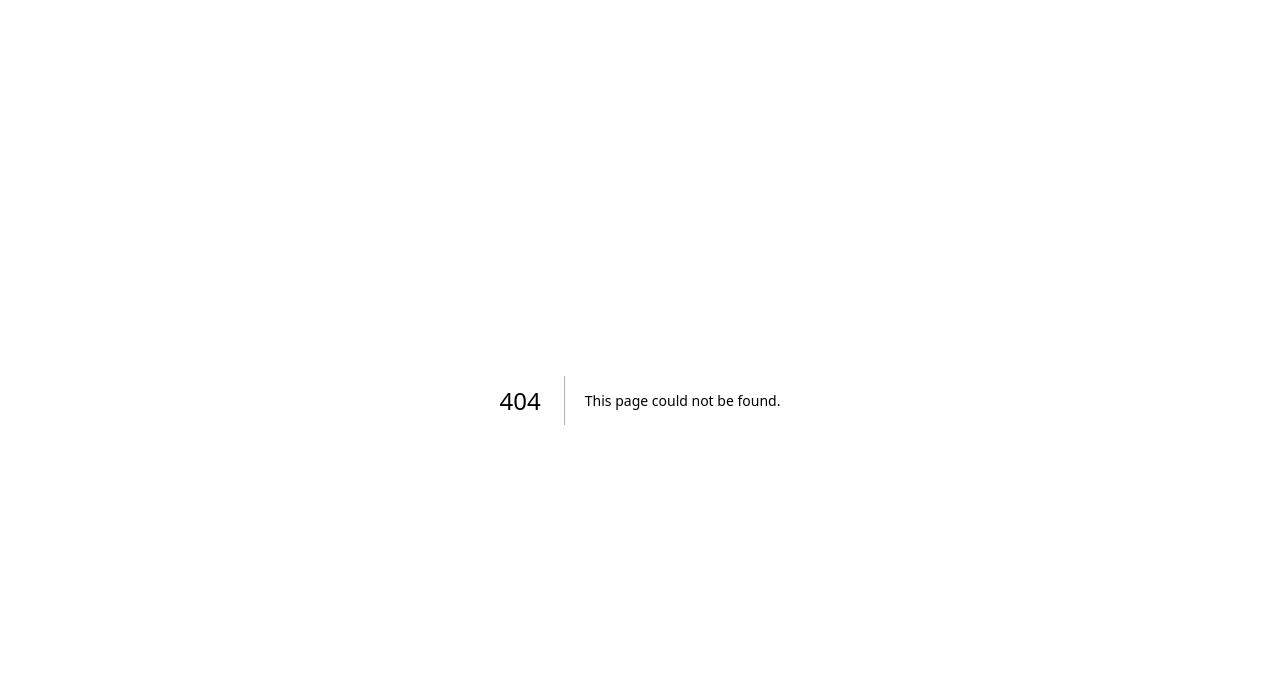
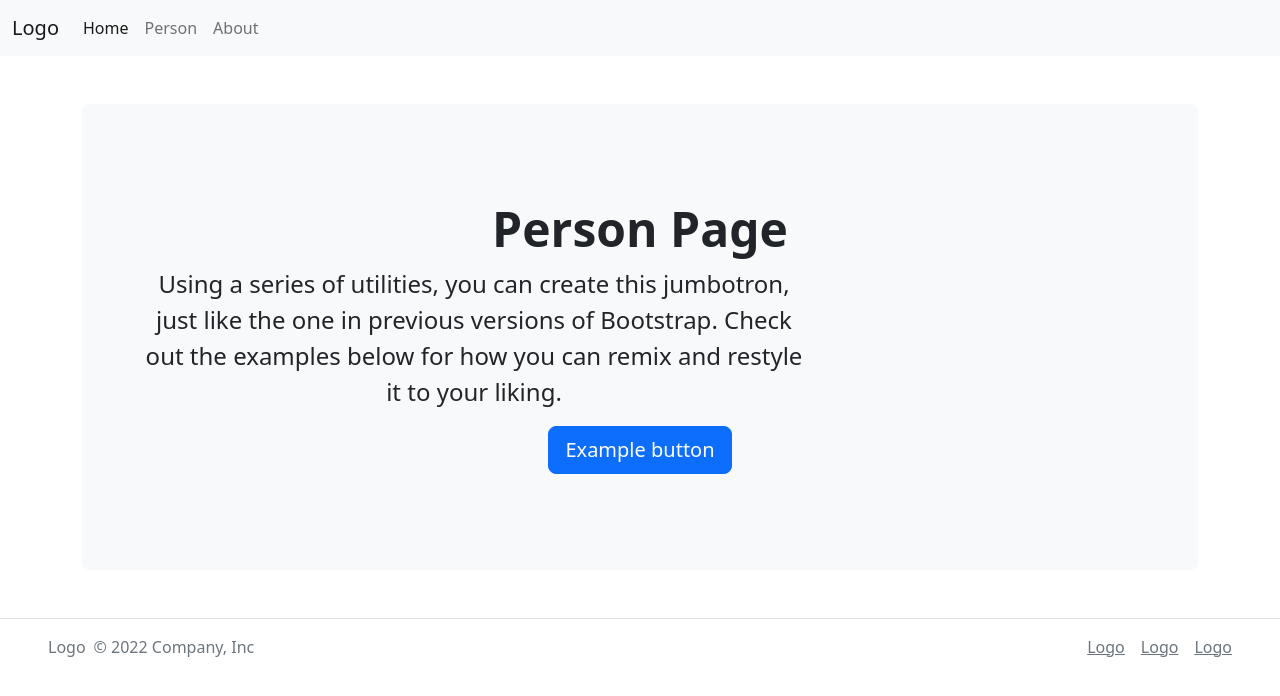
Before and after one commit to dpoarch/SprintFWD, a Next.js app: page /person in a window 1280 px wide. Before the commit this address had no page. Shown: the top 696 px of the page. Built offline with nearby package versions, Linux system fonts and the light colour scheme.

Commit message:
Added Layout, Header, Footer

```diff
--- /dev/null
+++ b/components/Footer/Footer.js
@@ -0,0 +1,22 @@
+import React from 'react';
+
+const Footer = () => {
+    return (
+        <footer className="d-flex flex-wrap justify-content-between align-items-center py-3 my-4 border-top p-5">
+            <div className="col-md-4 d-flex align-items-center">
+                <a href="/" className="mb-3 me-2 mb-md-0 text-muted text-decoration-none lh-1">
+                    Logo
+                </a>
+                <span className="mb-3 mb-md-0 text-muted">© 2022 Company, Inc</span>
+            </div>
+
+            <ul className="nav col-md-4 justify-content-end list-unstyled d-flex">
+                <li className="ms-3"><a className="text-muted" href="#">Logo</a></li>
+                <li className="ms-3"><a className="text-muted" href="#">Logo</a></li>
+                <li className="ms-3"><a className="text-muted" href="#">Logo</a></li>
+            </ul>
+        </footer>
+    );
+};
+
+export default Footer;
--- /dev/null
+++ b/components/Header/Header.js
@@ -0,0 +1,32 @@
+import React from 'react';
+import Link from 'next/link';
+
+const Header = () => {
+    return (
+        <header>
+            <nav className="navbar navbar-expand-lg bg-light">
+                <div className="container-fluid">
+                    <a className="navbar-brand" href="#">Logo</a>
+                    <button className="navbar-toggler" type="button" data-bs-toggle="collapse" data-bs-target="#navbarNavDropdown" aria-controls="navbarNavDropdown" aria-expanded="false" aria-label="Toggle navigation">
+                        <span className="navbar-toggler-icon"></span>
+                    </button>
+                    <div className="collapse navbar-collapse" id="navbarNavDropdown">
+                        <ul className="navbar-nav">
+                            <li className="nav-item">
+                                <Link className="nav-link active" href="/">Home</Link>
+                            </li>
+                            <li className="nav-item">
+                                <Link className="nav-link" href="/person">Person</Link>
+                            </li>
+                            <li className="nav-item">
+                                <Link className="nav-link" href="/about">About</Link>
+                            </li>
+                        </ul>
+                    </div>
+                </div>
+            </nav>
+        </header>
+    );
+};
+
+export default Header;
--- /dev/null
+++ b/components/Layout/Layout.js
@@ -0,0 +1,24 @@
+import React from 'react';
+import Head from 'next/head'
+import Footer from '../Footer/Footer';
+import Header from '../Header/Header';
+
+const Layout = ({ children, title }) => {
+    return (
+        <div>
+            <Head>
+                <title>{title}</title>
+                <meta name="description" content="Generated by create next app" />
+                <link rel="icon" href="/favicon.ico" />
+                <link href="https://cdn.jsdelivr.net/npm/bootstrap@5.2.3/dist/css/bootstrap.min.css" rel="stylesheet"></link>
+            </Head>
+            <Header />
+            <section className='container text-center'>
+                {children}
+            </section>
+            <Footer />
+        </div>
+    );
+};
+
+export default Layout;
--- /dev/null
+++ b/pages/person.js
@@ -0,0 +1,20 @@
+import React, { Component } from 'react';
+import Layout from '../components/Layout/Layout';
+
+class person extends Component {
+    render() {
+        return (
+            <Layout title="SprintFWD - Person">
+                <div className="mt-5 p-5 mb-5 bg-light rounded-3">
+                    <div className="container-fluid py-5">
+                    <h1 className="display-5 fw-bold">Person Page</h1>
+                    <p className="col-md-8 fs-4">Using a series of utilities, you can create this jumbotron, just like the one in previous versions of Bootstrap. Check out the examples below for how you can remix and restyle it to your liking.</p>
+                    <button className="btn btn-primary btn-lg" type="button">Example button</button>
+                    </div>
+                </div>
+            </Layout>
+        );
+    }
+}
+
+export default person;
```
Also changed, not shown: pages/about.js (added, +21 -0 lines), pages/index.js (+10 -64 lines).
